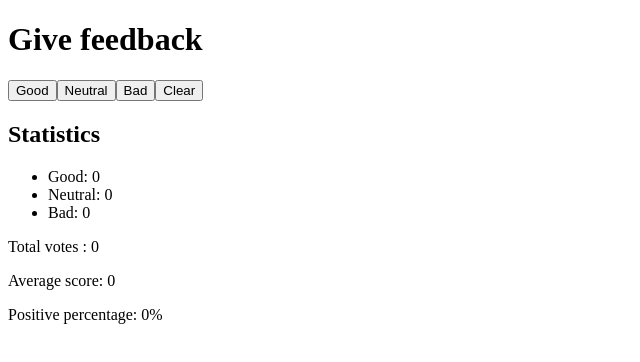
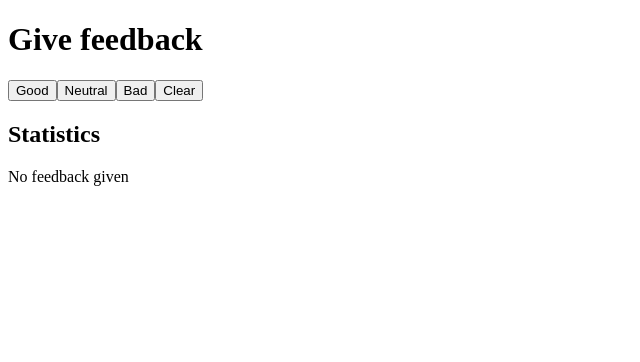
Before and after one commit to leo-oliv3r/FullStackOpen, a React (Vite) app in the folder part1/unicafe/: page / in a window 1280 px wide. Shown: the top 362 px of the page, without its empty margins (0-640 px from the left). Built offline with nearby package versions, Linux system fonts and the light colour scheme.

Commit message:
Finish part 1.9

```diff
--- a/part1/unicafe/src/App.jsx
+++ b/part1/unicafe/src/App.jsx
@@ -7,6 +7,17 @@ function Button({ onClick, children }) {
 }
 
 function Statistics({ good, neutral, bad }) {
+    const surveyEmpty = good === 0 && neutral === 0 && bad === 0;
+
+    if (surveyEmpty) {
+        return (
+            <>
+                <h2>Statistics</h2>
+                <p>No feedback given</p>
+            </>
+        );
+    }
+
     const totalVotes = good + neutral + bad;
     const averageScore = (good * 1 + bad * -1) / totalVotes || 0;
     const positivePercentage = (good / totalVotes) * 100 || 0;
@@ -19,6 +30,7 @@ function Statistics({ good, neutral, bad }) {
                 <li>Neutral: {neutral}</li>
                 <li>Bad: {bad}</li>
             </ul>
+
             <p>Total votes : {totalVotes}</p>
             <p>Average score: {averageScore}</p>
             <p>Positive percentage: {positivePercentage}%</p>
```
